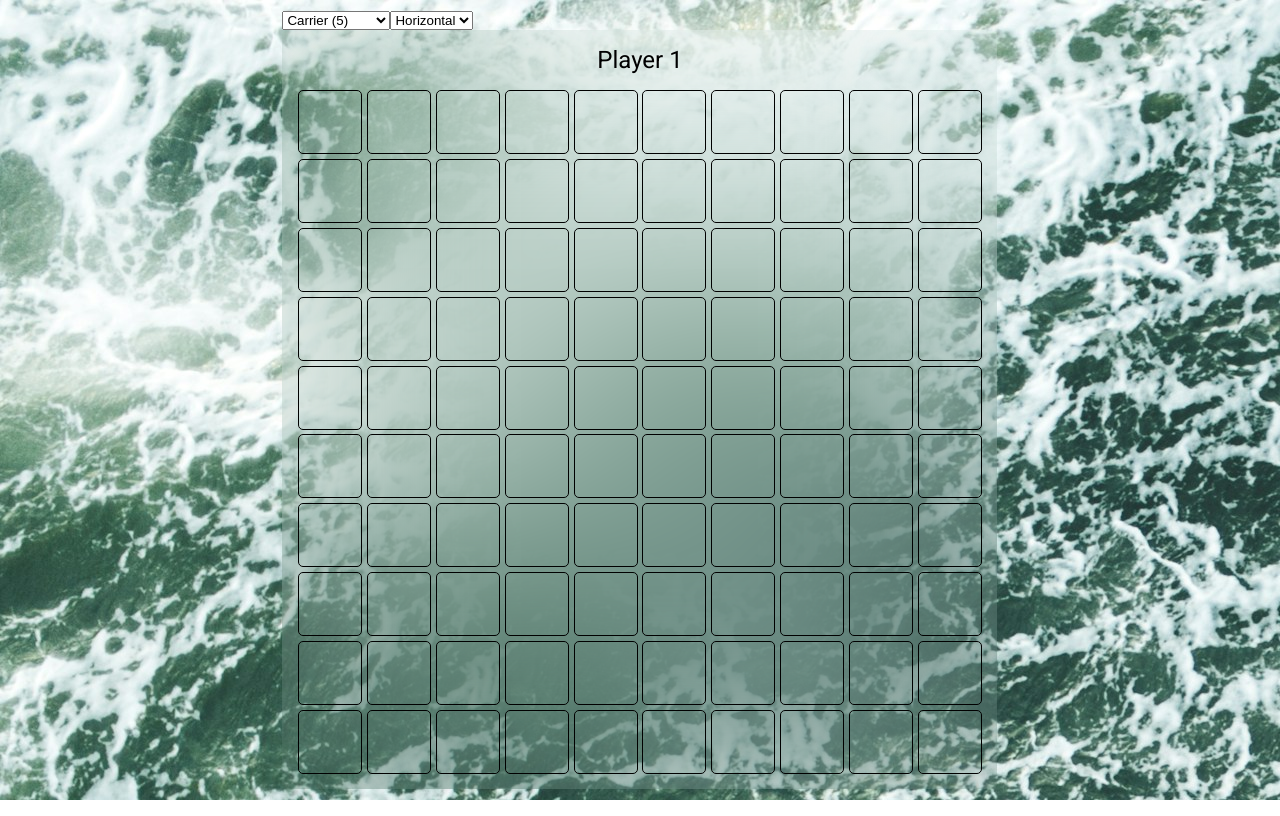
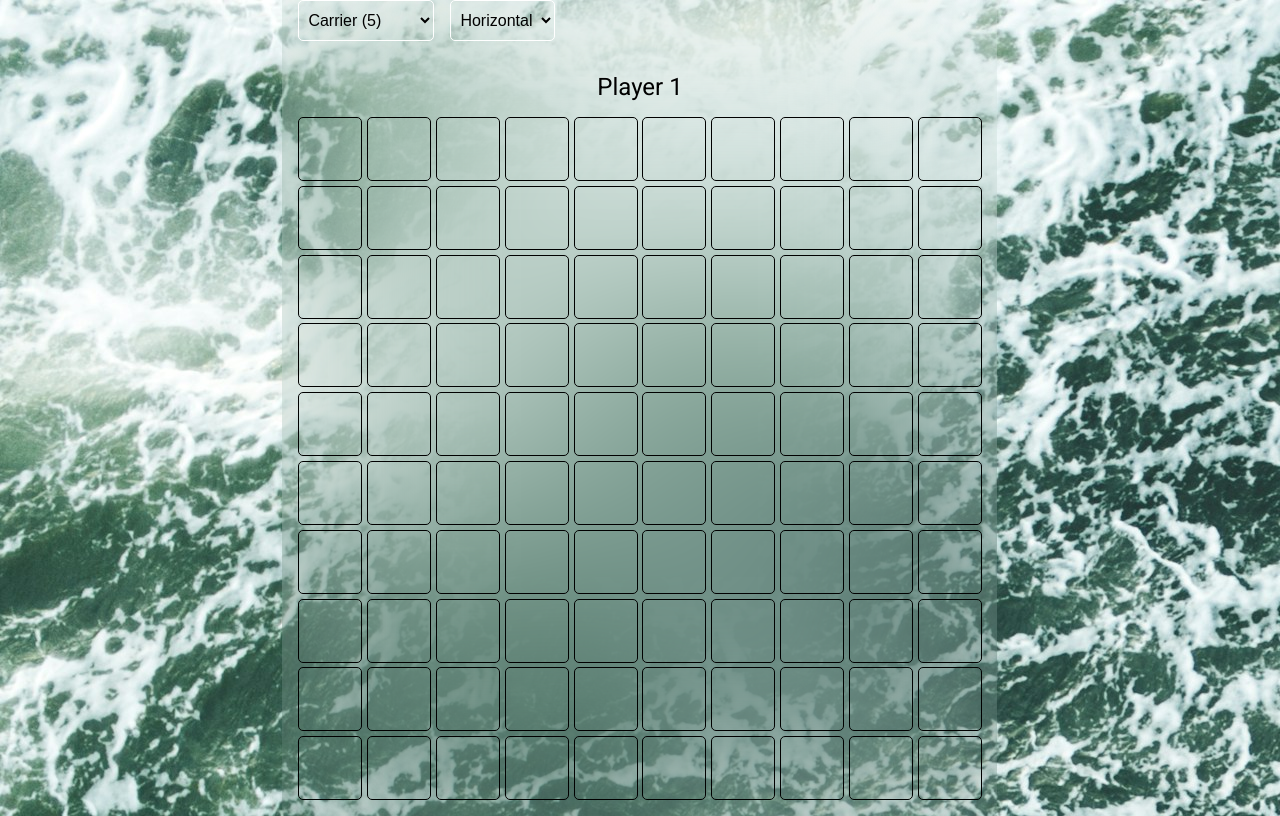
Before and after one commit to matthewb570/odin-battleship, a website built with webpack: page src/index.html in a window 1280 px wide. Built offline with nearby package versions, Linux system fonts and the light colour scheme.

Commit message:
Add styles for ship placement dropdowns

```diff
--- a/src/css/styles.css
+++ b/src/css/styles.css
@@ -1,6 +1,8 @@
 @import url(https://fonts.bunny.net/css?family=roboto:400,400i,700);
 
 :root {
+    --standard-box-shadow: rgb(156, 156, 156) 1px 1px 5px;
+
     font-family: 'Roboto', sans-serif;
 }
 
@@ -59,8 +61,6 @@ body {
 
 .labeled-game-board {
     padding: 1rem;
-    border-radius: 5px;
-    backdrop-filter: blur(100px);
 }
 
 .player-name {
@@ -87,3 +87,30 @@ body {
 
     backdrop-filter: blur(3px) brightness(50%);
 }
+
+.ship-placement-phase-display,
+.battle-phase-display .labeled-game-board {
+    backdrop-filter: blur(100px);
+    border-radius: 5px;
+}
+
+.ship-placement-dropdown-group {
+    display: flex;
+    gap: 1rem;
+
+    padding: 1rem;
+}
+
+select {
+    padding: 10px 5px;
+    border-radius: 5px;
+    border: solid 1px white;
+    font-size: 1rem;
+    background: transparent;
+}
+
+select:focus {
+    border-color: forestgreen;
+    outline:none;
+    box-shadow: var(--standard-box-shadow);
+}
--- a/src/js/GameDisplay.js
+++ b/src/js/GameDisplay.js
@@ -27,6 +27,29 @@ export default class GameDisplay {
         divShipPlacementPhaseDisplay.classList.add("ship-placement-phase-display");
 
         const currentPlayer = game.getCurrentPlayer();
+
+        const selectShips = this.#createShipDropdown(currentPlayer);
+        const selectDirection = this.#createShipDirectionDropdown();
+
+        const divShipPlacementDropdownGroup = document.createElement("div");
+        divShipPlacementDropdownGroup.classList.add("ship-placement-dropdown-group");
+        divShipPlacementDropdownGroup.appendChild(selectShips);
+        divShipPlacementDropdownGroup.appendChild(selectDirection);
+
+        divShipPlacementPhaseDisplay.appendChild(divShipPlacementDropdownGroup);
+
+        let tileClickHandler = (x, y) => {
+            if (game.placeShip([x, y], selectShips.value, selectDirection.value)) {
+                reDrawFunction();
+            }
+        }
+
+        divShipPlacementPhaseDisplay.appendChild(this.#createLabeledGameBoard(currentPlayer.name, currentPlayer.gameBoard, true, tileClickHandler, false));
+
+        return divShipPlacementPhaseDisplay;
+    }
+
+    static #createShipDropdown(currentPlayer) {
         let selectShips = document.createElement("select");
         for (const shipIndex in currentPlayer.unplacedShips) {
             const ship = currentPlayer.unplacedShips[shipIndex];
@@ -35,8 +58,11 @@ export default class GameDisplay {
             optionShip.value = shipIndex;
             selectShips.appendChild(optionShip);
         }
-        divShipPlacementPhaseDisplay.appendChild(selectShips);
 
+        return selectShips;
+    }
+
+    static #createShipDirectionDropdown() {
         let optionHorizontal = document.createElement("option");
         optionHorizontal.value = "horizontal";
         optionHorizontal.textContent = "Horizontal";
@@ -48,17 +74,8 @@ export default class GameDisplay {
         let selectDirection = document.createElement("select");
         selectDirection.appendChild(optionHorizontal);
         selectDirection.appendChild(optionVertical);
-        divShipPlacementPhaseDisplay.appendChild(selectDirection);
 
-        let tileClickHandler = (x, y) => {
-            if (game.placeShip([x, y], selectShips.value, selectDirection.value)) {
-                reDrawFunction();
-            }
-        }
-
-        divShipPlacementPhaseDisplay.appendChild(this.#createLabeledGameBoard(currentPlayer.name, currentPlayer.gameBoard, true, tileClickHandler, false));
-
-        return divShipPlacementPhaseDisplay;
+        return selectDirection;
     }
 
     static #createBattlePhaseDisplay(game, reDrawFunction) {
```
